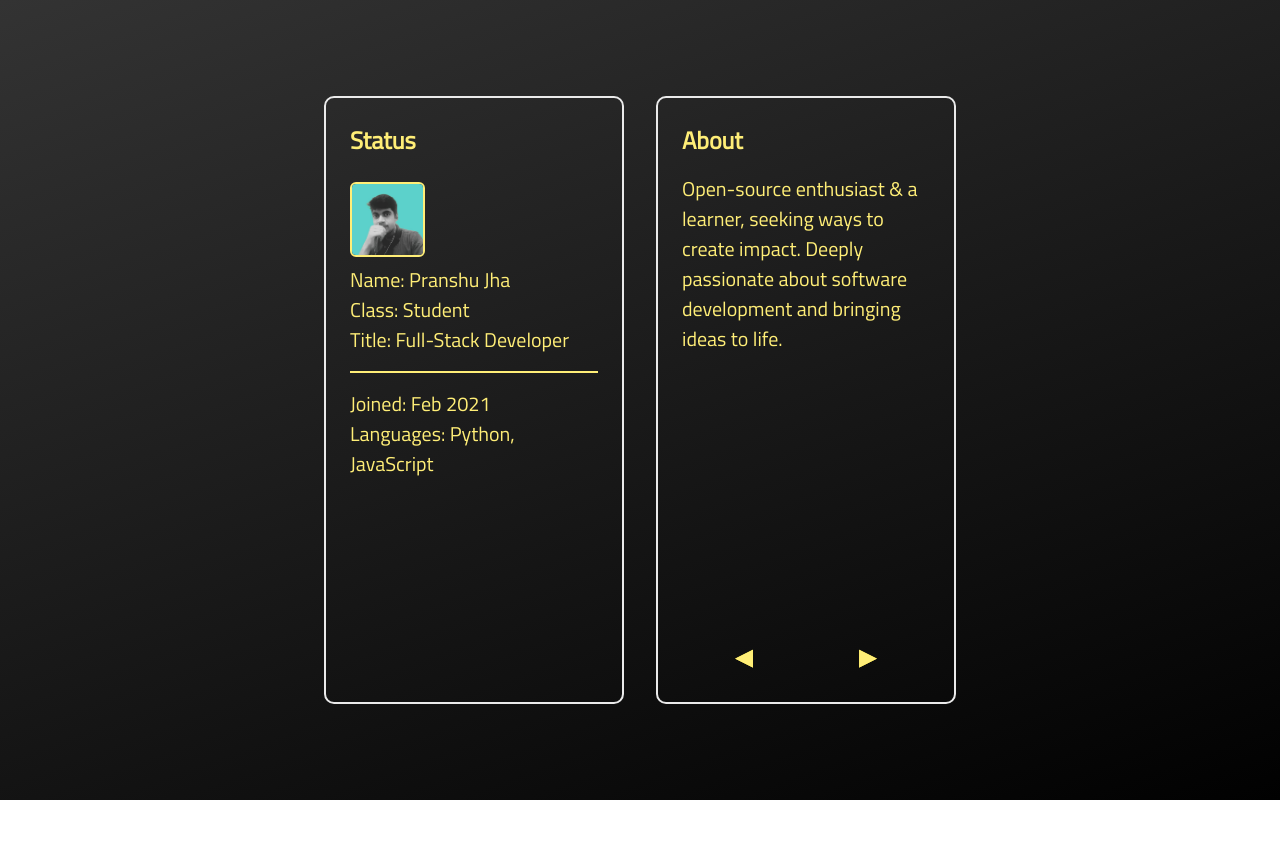
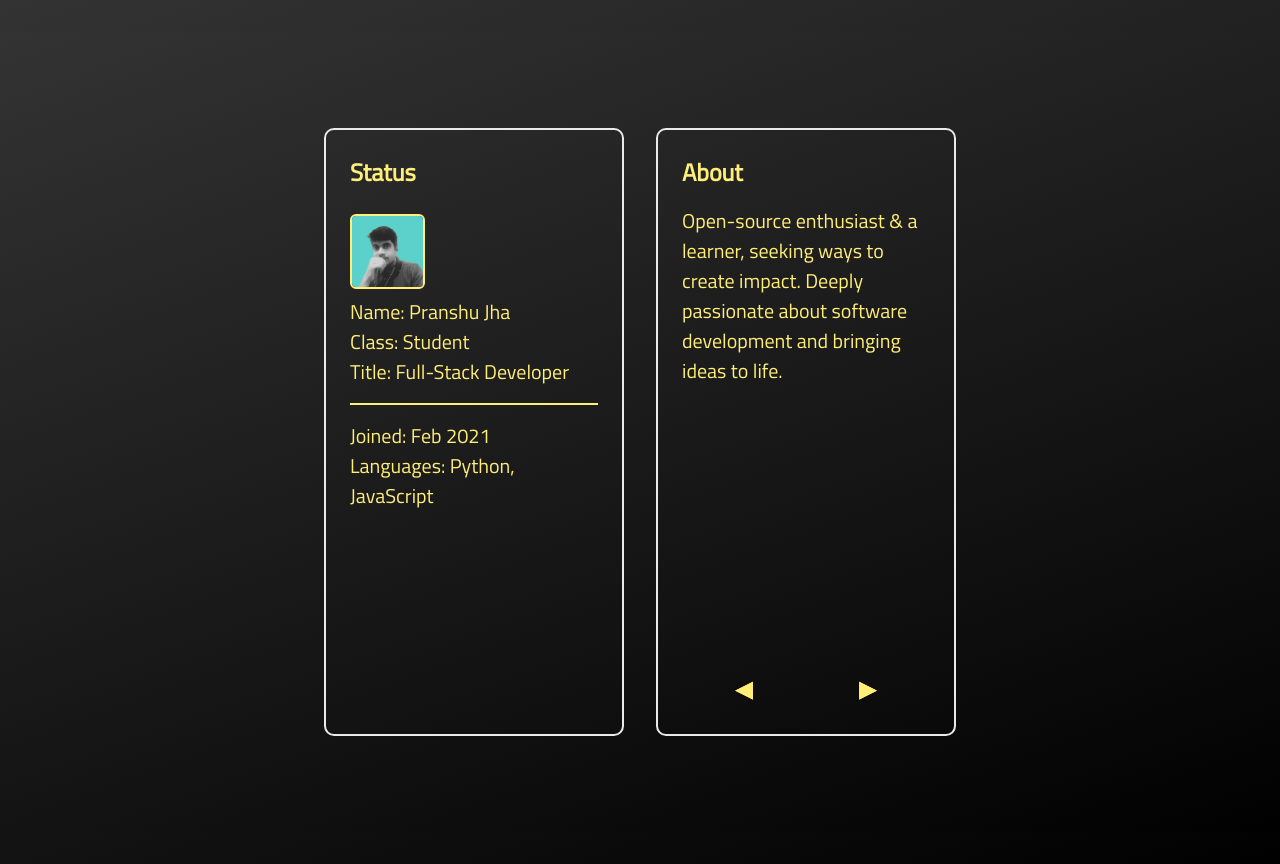
Before and after one commit to pranshuj73/game-portfolio, a Next.js app: page / in a window 1280 px wide. Before the commit the page ends 800 px from the top, so only its background shows below. Built offline with nearby package versions, Linux system fonts and the light colour scheme.

Commit message:
added vertical margins (last time was a boo boo)

```diff
--- a/styles/Home.module.css
+++ b/styles/Home.module.css
@@ -1,5 +1,5 @@
 .main {
-  margin: 0 2rem;
+  margin: 2rem 0;
   min-height: 100vh;
   flex: 1;
   display: flex;
```
